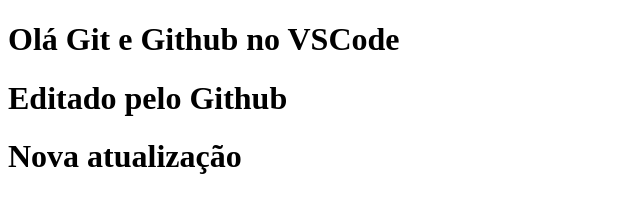
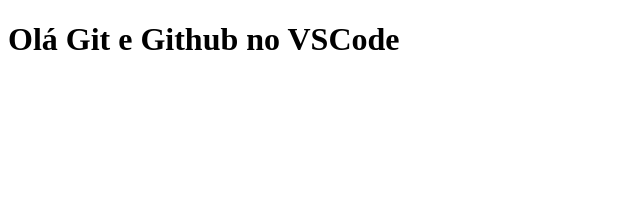
Before and after one commit to GlaudioSGithub/uninter-ads, a plain HTML site: page index.html in a window 1280 px wide. Shown: the whole page, without its empty margins (0-640 px from the left). Drawn offline with Linux system fonts and the light colour scheme.

Commit message:
Limpeza de linhas

```diff
--- a/index.html
+++ b/index.html
@@ -7,7 +7,6 @@
 </head>
 <body>
     <h1>Olá Git e Github no VSCode</h1>
-    <h1>Editado pelo Github</h1>
-    <h1>Nova atualização</h1>
+
 </body>
 </html>
```
